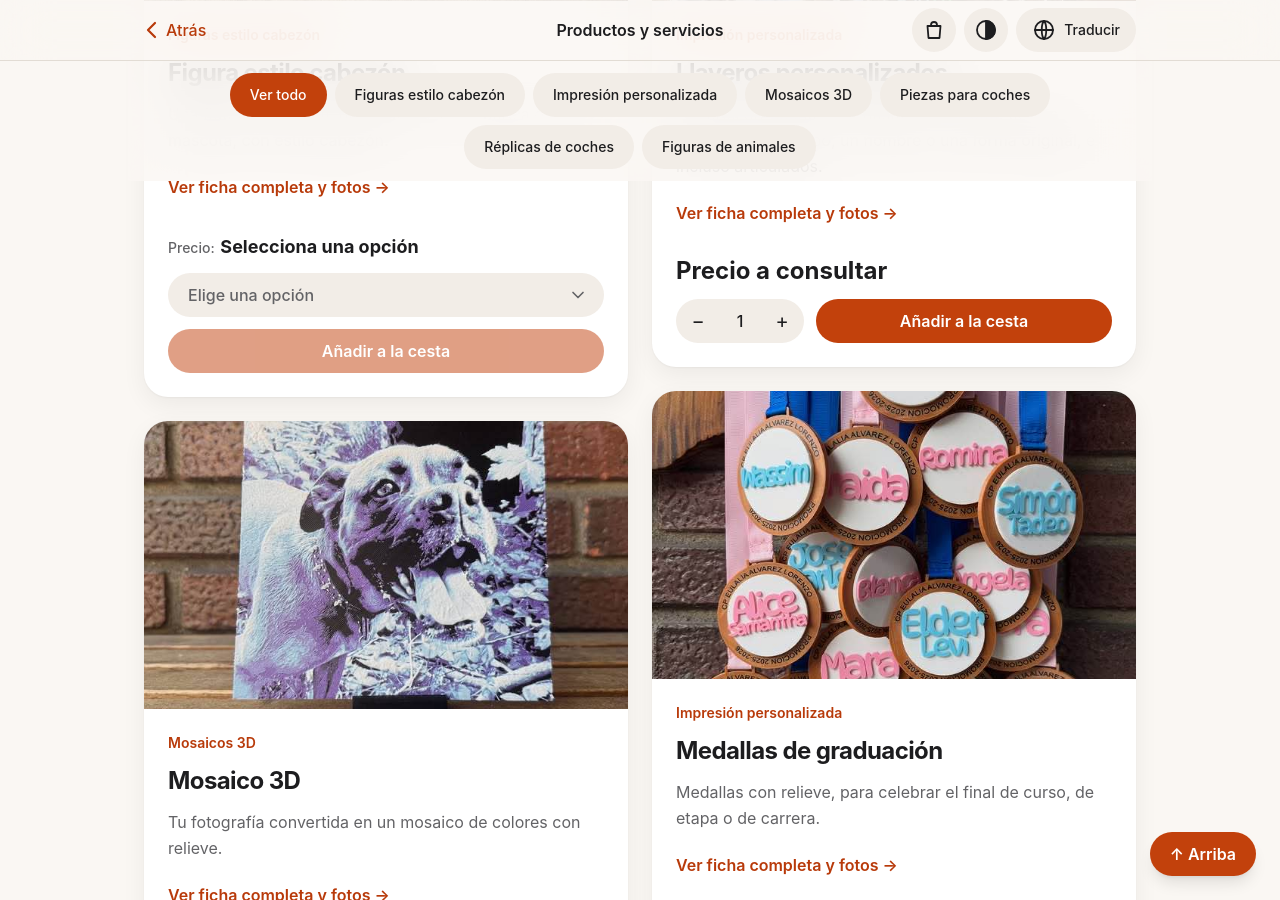
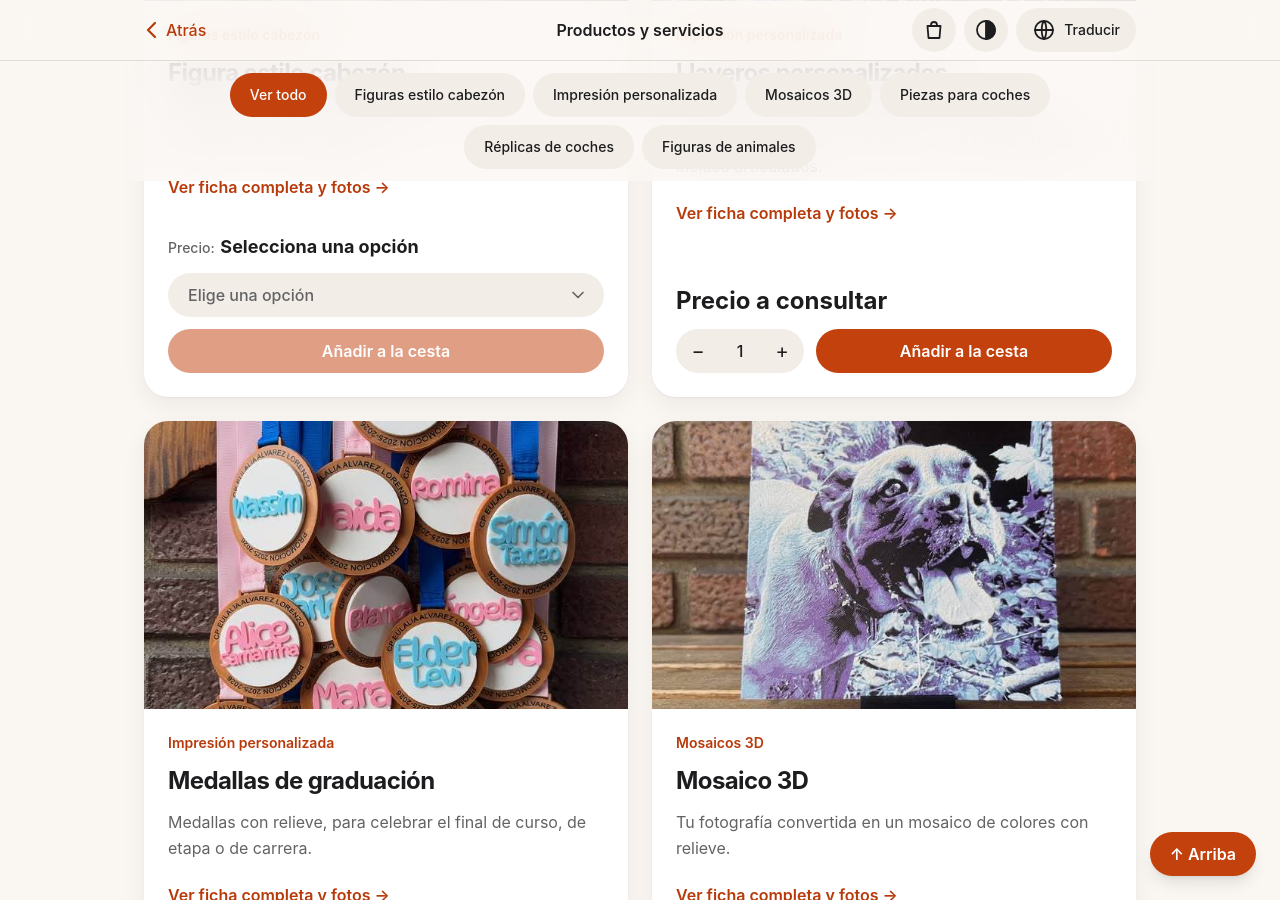
Before and after one commit to Alpha-Dvlpr/aarontxu-3d, a Jekyll site: the page built from pages/products.html, in a window 1280 px wide and 900 px high, scrolled down 673 px. Built offline with Jekyll 4.4.1, drawn with Linux system fonts in a browser that asks for light colours.

Commit message:
catálogo: rejilla por filas en lugar de masonry para que el orden por id se lea de izquierda a derecha
Co-Authored-By: Claude Code <noreply@anthropic.com>

```diff
--- a/pages/products.html
+++ b/pages/products.html
@@ -16,8 +16,9 @@ back_url: "/"
 
 <nav id="product-filters" class="z-30 -mx-4 mt-6 flex flex-wrap justify-center gap-2 bg-canvas/80 px-4 py-3 backdrop-blur-xl sm:sticky sm:top-[61px]" aria-label="Filtrar productos"></nav>
 
-<section class="mb-10 mt-4 grid grid-cols-1 items-start gap-6 md:grid-cols-2" aria-label="Catálogo de productos" data-masonry>
+<section class="mb-10 mt-4 grid grid-cols-1 gap-6 md:grid-cols-2" aria-label="Catálogo de productos">
     {% comment %}Por id y los no disponibles al final, también por id; los filtros solo ocultan tarjetas, así que mantienen este orden.
+    Rejilla por filas, sin masonry: las dos tarjetas de cada fila miden lo mismo y el orden se lee de izquierda a derecha.
     shortcut: el id se ordena como texto, vale mientras tenga dos cifras (PROD_01…PROD_99).{% endcomment %}
     {% assign sorted_products = products.elements | sort: "id" %}
     {% assign available_products = sorted_products | where_exp: "product", "product.unavailable != true" %}
--- a/script.js
+++ b/script.js
@@ -586,20 +586,6 @@ function initializeProductFilters() {
     });
 }
 
-// Masonry: 1px rows and each card spans its own height plus the gap, so cards fill the free space while keeping catalog order.
-// Without JS the grid stays a normal grid.
-function initializeMasonry() {
-    document.querySelectorAll('[data-masonry]').forEach(grid => {
-        const gap = parseFloat(getComputedStyle(grid).rowGap) || 0;
-        grid.style.gridAutoRows = '1px';
-        grid.style.rowGap = '0px';
-        const observer = new ResizeObserver(entries => entries.forEach(({ target }) => {
-            target.style.gridRowEnd = `span ${Math.ceil(target.getBoundingClientRect().height + gap)}`;
-        }));
-        Array.from(grid.children).forEach(card => observer.observe(card));
-    });
-}
-
 function initializeImageModal() {
     const modal = document.getElementById('image-modal');
     const image = document.getElementById('modal-image');
@@ -805,7 +791,6 @@ document.addEventListener('DOMContentLoaded', () => {
     initializeThemeToggle();
     initializeTranslation();
     initializeProductFilters();
-    initializeMasonry();
     initializeImageModal();
     initializeBuyBar();
     updateCartBadge();
```
